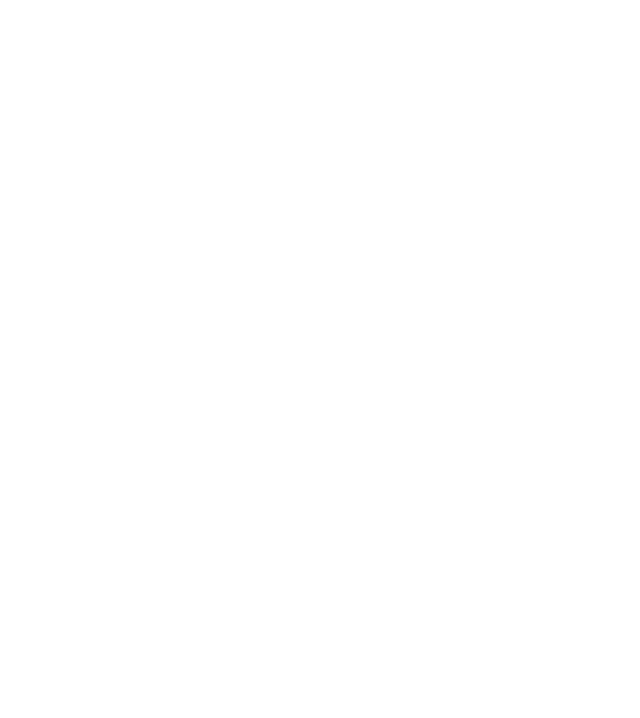
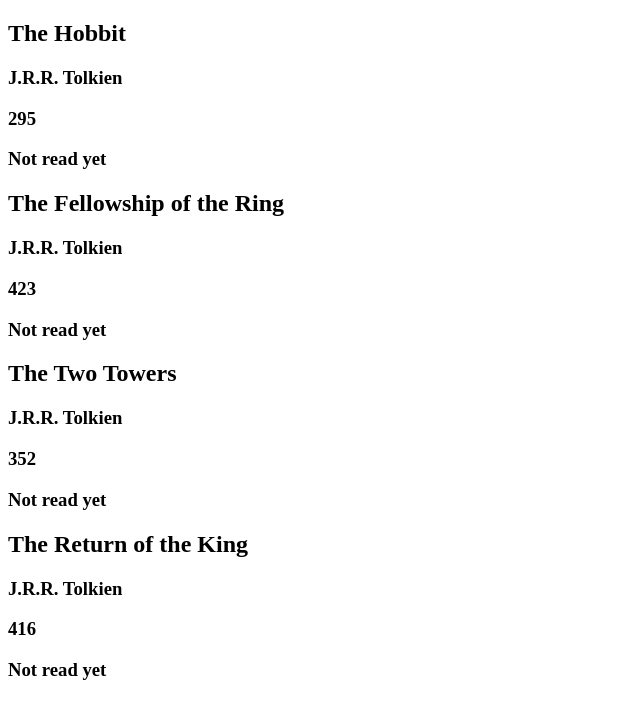
Before and after one commit to errantpianist/odin-library, a plain HTML site: page index.html in a window 1280 px wide. Shown: the whole page, without its empty margins (0-640 px from the left). Drawn offline with Linux system fonts and the light colour scheme.

Commit message:
add book cards

```diff
--- a/index.html
+++ b/index.html
@@ -8,6 +8,7 @@
   <title>Library</title>
 </head>
 <body>
+  <div class="book-container"></div>
 
 </body>
 </html>
--- a/script.js
+++ b/script.js
@@ -0,0 +1,53 @@
+let myLibrary = [];
+
+const book1 = new Book("The Hobbit", "J.R.R. Tolkien", 295, "Not read yet");
+const book2 = new Book(
+  "The Fellowship of the Ring",
+  "J.R.R. Tolkien",
+  423,
+  "Not read yet"
+);
+const book3 = new Book("The Two Towers", "J.R.R. Tolkien", 352, "Not read yet");
+const book4 = new Book(
+  "The Return of the King",
+  "J.R.R. Tolkien",
+  416,
+  "Not read yet"
+);
+addBookToLibrary(book1);
+addBookToLibrary(book2);
+addBookToLibrary(book3);
+addBookToLibrary(book4);
+displayBooks();
+
+function Book(title, author, pages, read) {
+  this.title = title;
+  this.author = author;
+  this.pages = pages;
+  this.read = read;
+  this.info = () => `${title} by ${author}, ${pages} pages, ${read}`;
+}
+
+function addBookToLibrary(book) {
+  myLibrary.push(book);
+}
+
+function displayBooks() {
+  myLibrary.forEach((book) => {
+    const bookCard = document.createElement("div");
+    bookCard.classList.add("book-card");
+    const bookTitle = document.createElement("h2");
+    bookTitle.textContent = book.title;
+    const bookAuthor = document.createElement("h3");
+    bookAuthor.textContent = book.author;
+    const bookPages = document.createElement("h3");
+    bookPages.textContent = book.pages;
+    const bookRead = document.createElement("h3");
+    bookRead.textContent = book.read;
+    bookCard.appendChild(bookTitle);
+    bookCard.appendChild(bookAuthor);
+    bookCard.appendChild(bookPages);
+    bookCard.appendChild(bookRead);
+    document.querySelector(".book-container").appendChild(bookCard);
+  });
+}
```
